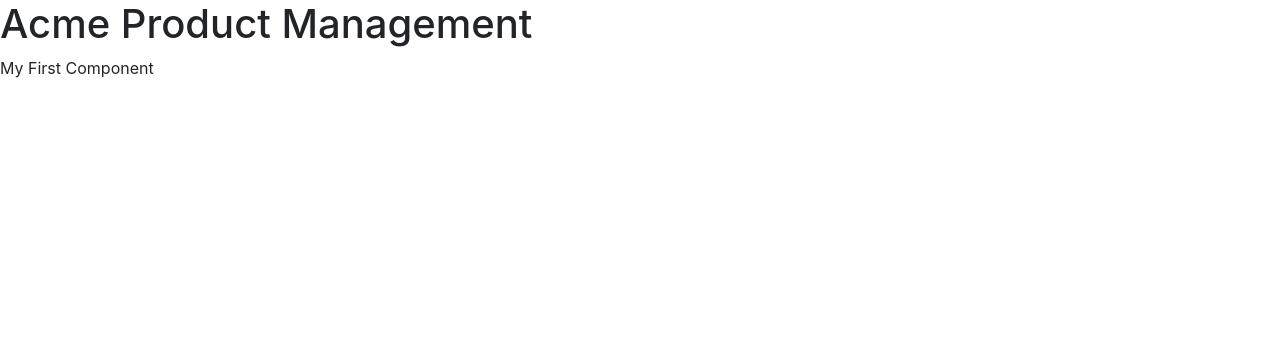
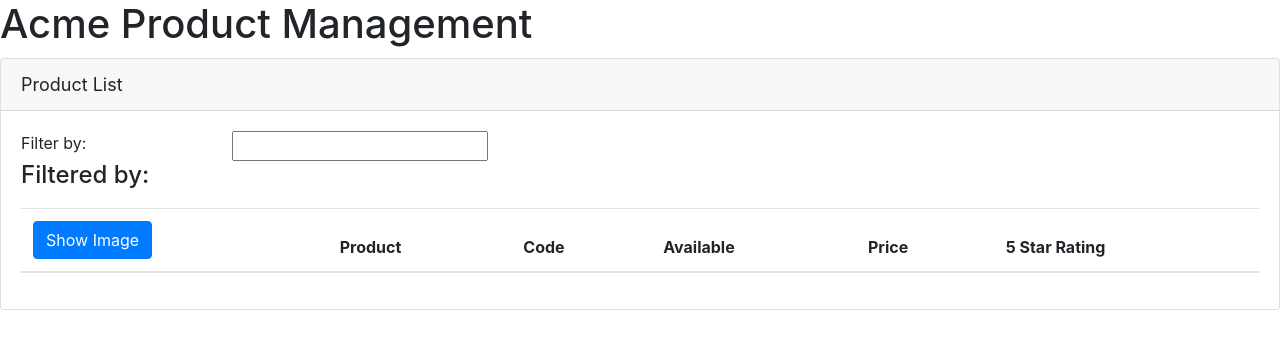
Before and after one commit to ehighbaugh/ps-ng-gettingstarted, an Angular app: page / in a window 1280 px wide. Shown: the top 348 px of the page. Built offline with nearby package versions, Linux system fonts and the light colour scheme.

Commit message:
created ProductListComponent and added import  statements

```diff
--- a/src/app/app.component.ts
+++ b/src/app/app.component.ts
@@ -4,7 +4,7 @@
   selector: 'pm-root',
   template: `
     <div><h1>{{pageTitle}}</h1>
-      <div>My First Component</div>
+      <pm-products></pm-products>
     </div>
   `
 })
--- a/src/app/app.module.ts
+++ b/src/app/app.module.ts
@@ -1,10 +1,12 @@
 import { BrowserModule } from '@angular/platform-browser';
 import { NgModule } from '@angular/core';
 import { AppComponent } from './app.component';
+import { ProductListComponent } from './products/product-list.component';
 
 @NgModule({
   declarations: [
-    AppComponent
+    AppComponent,
+    ProductListComponent
   ],
   imports: [
     BrowserModule
--- a/src/app/products/product-list-component.html
+++ /dev/null
@@ -1,5 +0,0 @@
-<div class='card'>
-    <div class='card-header'>
-        Product List
-    </div>
-</div>
--- /dev/null
+++ b/src/app/products/product-list.component.html
@@ -0,0 +1,43 @@
+<div class='card'>
+    <div class='card-header'>
+        Product List
+    </div>
+
+    <div class='card-body'>
+      <div class='row'>
+        <div class='col-md-2'>Filter by:</div>
+        <div class='col-md-4'>
+          <input type='text' />
+        </div>
+      </div>
+      <div class='row'>
+        <div class='col-md-6'>
+          <h4>Filtered by: </h4>
+        </div>
+      </div>
+
+      <div class='table-responsive'>
+        <table class='table'>
+          <thead>
+            <tr>
+              <th>
+                <button class='btn btn-primary'>
+                  Show Image
+                </button>
+              </th>
+              <th>Product</th>
+              <th>Code</th>
+              <th>Available</th>
+              <th>Price</th>
+              <th>5 Star Rating</th>
+            </tr>
+          </thead>
+          <tbody>
+
+          </tbody>
+        </table>
+      </div>
+
+    </div>
+
+</div>
--- /dev/null
+++ b/src/app/products/product-list.component.ts
@@ -0,0 +1,9 @@
+import { Component } from '@angular/core';
+
+@Component({
+  selector: 'pm-products',
+  templateUrl: './product-list.component.html'
+})
+export class ProductListComponent {
+  pageTitle = 'Product List';
+}
```
